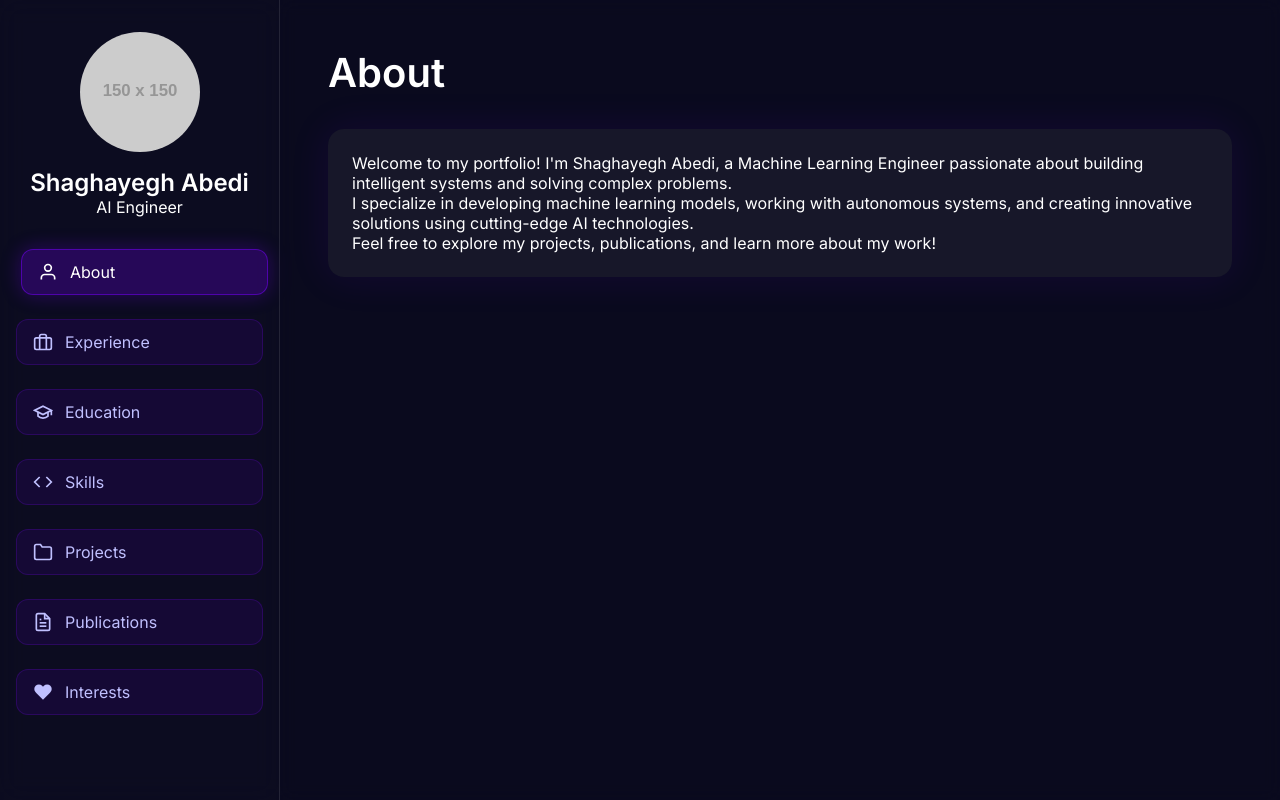
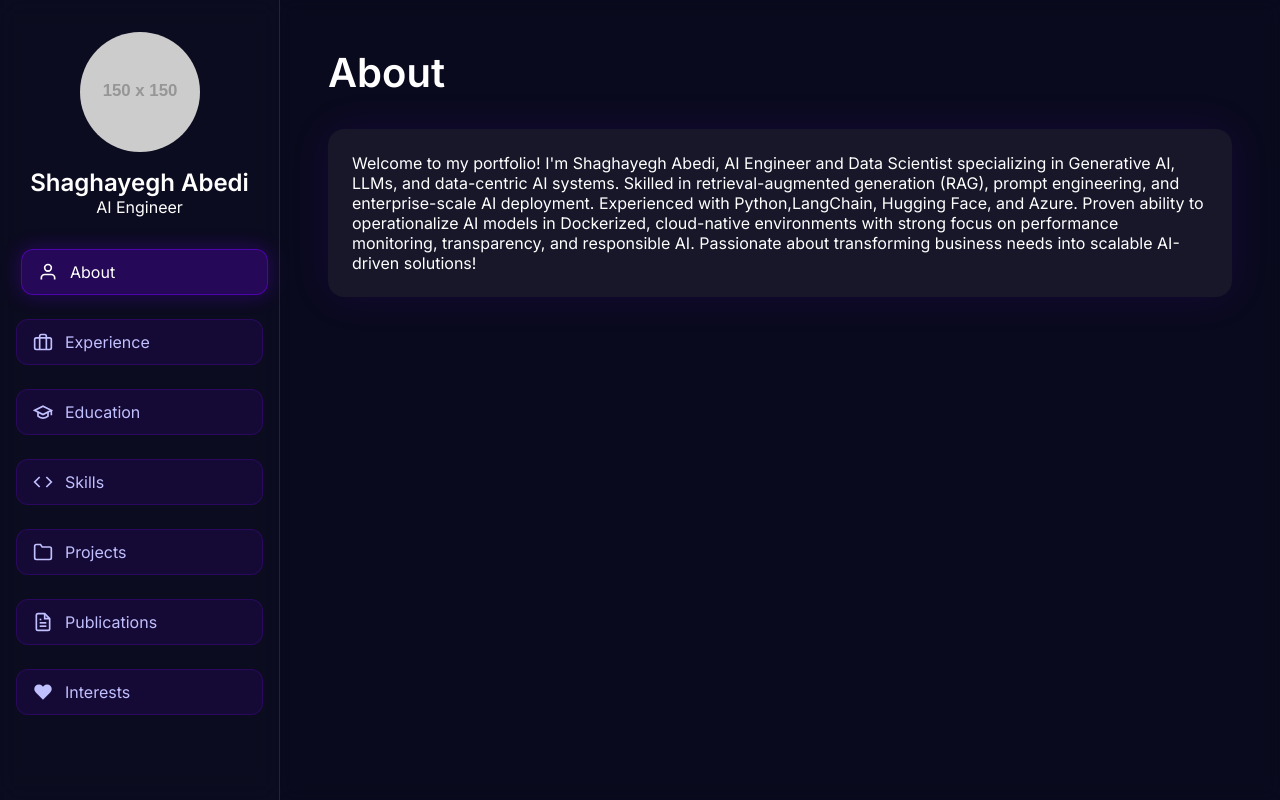
Before and after one commit to Shaghayegh-Abedi/Shaghayegh-Abedi.github.io, a plain HTML site: page index.html in a window 1280 px wide. Drawn offline with Linux system fonts and the light colour scheme; placeholder pictures from the web are drawn by us.

Commit message:
Update index.html

```diff
--- a/index.html
+++ b/index.html
@@ -72,9 +72,11 @@
       <section id="about" class="section">
         <h1>About</h1>
         <div class="post">
-          <p>Welcome to my portfolio! I'm Shaghayegh Abedi, a Machine Learning Engineer passionate about building intelligent systems and solving complex problems.</p>
-          <p>I specialize in developing machine learning models, working with autonomous systems, and creating innovative solutions using cutting-edge AI technologies.</p>
-          <p>Feel free to explore my projects, publications, and learn more about my work!</p>
+          <p>Welcome to my portfolio! I'm Shaghayegh Abedi, AI Engineer and Data Scientist specializing in Generative AI, LLMs, and data-centric AI systems.
+            Skilled in retrieval-augmented generation (RAG), prompt engineering, and enterprise-scale AI deployment.
+            Experienced with Python,LangChain, Hugging Face, and Azure.
+            Proven ability to operationalize AI models in Dockerized, cloud-native environments with strong focus on performance monitoring, transparency, and responsible AI.
+            Passionate about transforming business needs into scalable AI-driven solutions!</p>
         </div>
       </section>
 
```
